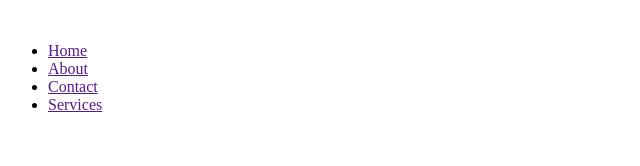
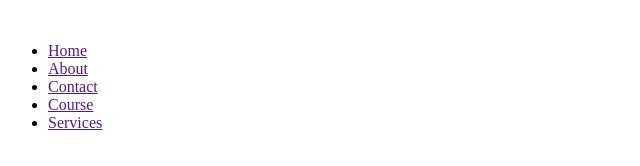
Before and after one commit to munycs/lecture0, a plain HTML site: page index.html in a window 1280 px wide. Shown: the full height of the page, 0-640 px from the left. Drawn offline with Linux system fonts and the light colour scheme.

Commit message:
add index.html

```diff
--- a/index.html
+++ b/index.html
@@ -15,6 +15,7 @@
                 <li><a href="">Home</a></li>
                 <li><a href="">About</a></li>
                 <li><a href="">Contact</a></li>
+                <li><a href="">Course</a></li>
                 <li><a href="">Services</a></li>
             </ul>
         </div>
```
